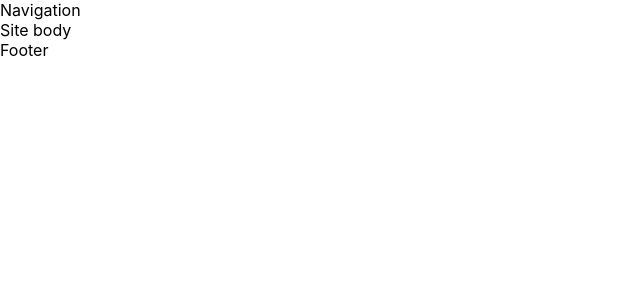
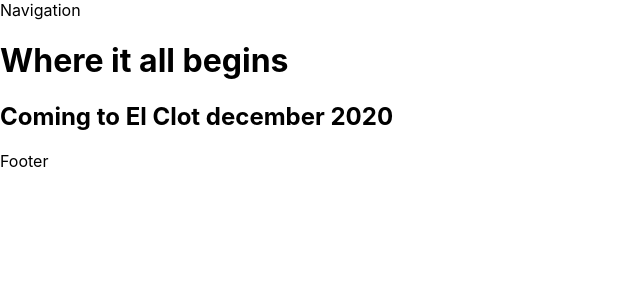
Before and after one commit to sofiapuch/BFactory-site, a React (Create React App) app: page / in a window 1280 px wide. Shown: the top 300 px of the page, without its empty margins (0-640 px from the left). Built offline with nearby package versions, Linux system fonts and the light colour scheme.

Commit message:
Include background image, add scaffolding for Large Hero

```diff
--- a/src/App.js
+++ b/src/App.js
@@ -1,14 +1,27 @@
-import React from 'react';
+import React, { Component } from 'react';
 import Layout from './components/Layout/index';
+import LargeHero from './components/LargeHero/index';
 
 import './App.css';
 
-function App() {
-  return (
-    <Layout>
-        <div>Site body</div>
-    </Layout>
-  );
+class App extends Component {
+
+    state = {
+        largeHero: {
+            title: "Where it all begins",
+            subtitle: "Coming to El Clot december 2020"
+        }
+    }
+
+    render() {
+        return (
+            <Layout>
+                <main className="main">
+                    <LargeHero heroContent={this.state.largeHero}/>
+                </main>
+            </Layout>
+        );
+    }
 }
 
 export default App;
--- /dev/null
+++ b/src/components/LargeHero/index.js
@@ -0,0 +1,15 @@
+import React from 'react';
+
+const largeHero = (props) => {
+
+    const { title, subtitle } = props.heroContent;
+
+    return (
+        <div className="largeHero">
+            <h1 className="largeHero__title">{ title }</h1>
+            <h2 className="largeHero__subtitle">{ subtitle }</h2>
+        </div>
+    )
+}
+
+export default largeHero;
```
Also changed, not shown: assets/cbfactory_background.jpg (added).
